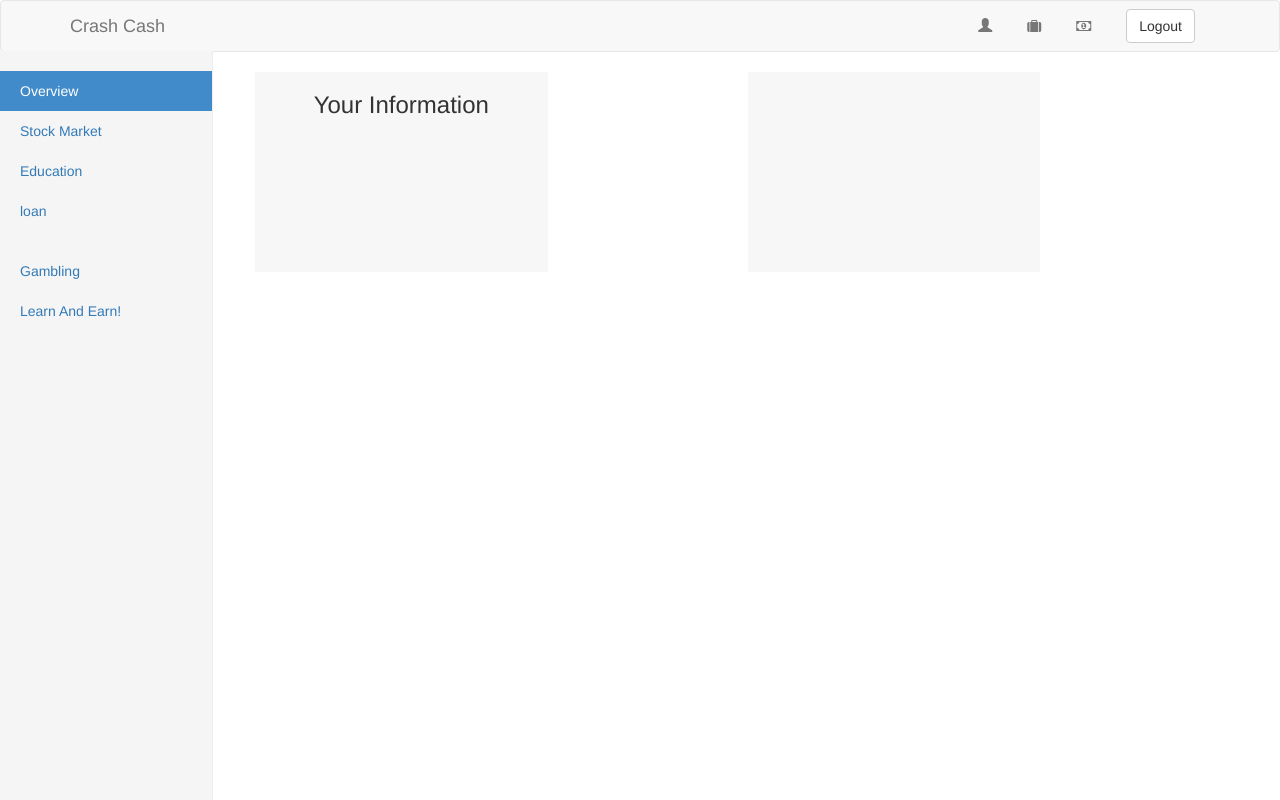
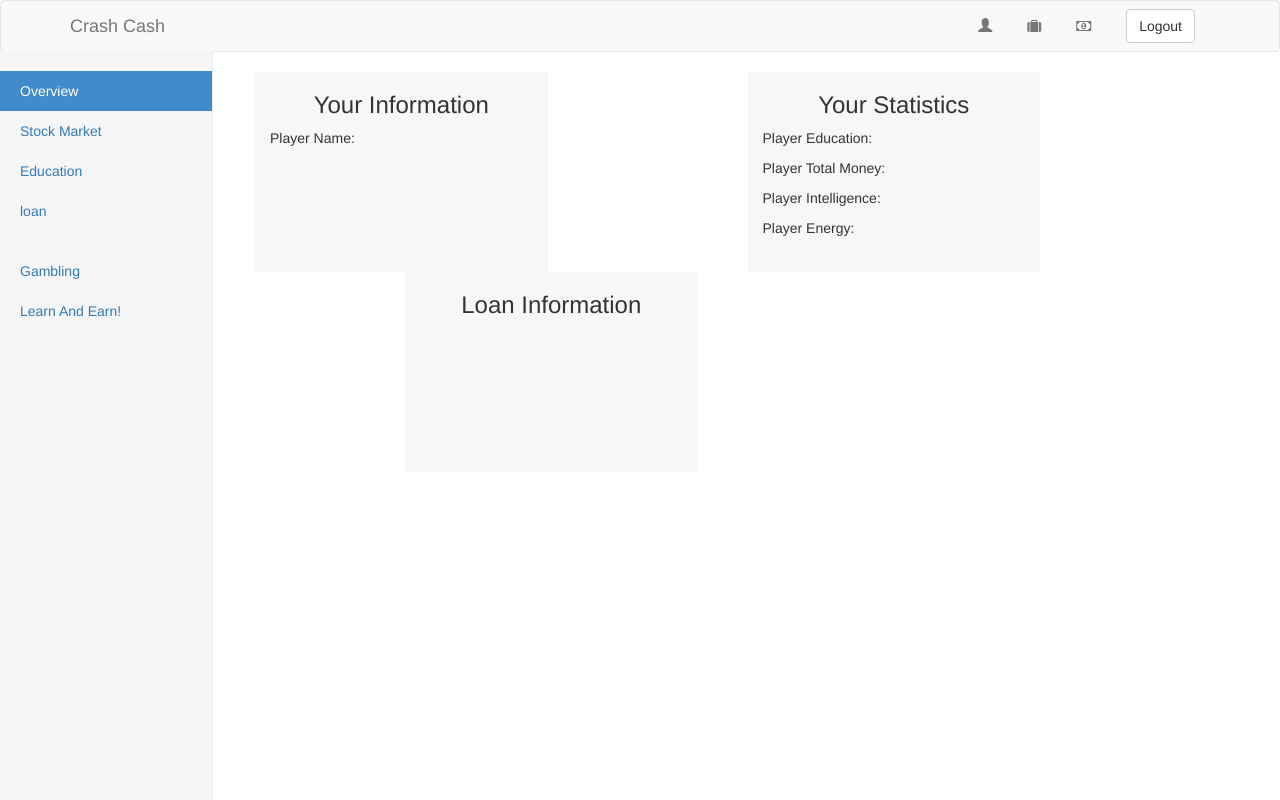
Before and after one commit to srachit/crashcash, a PHP site: page /game.php in a window 1280 px wide. Run offline with PHP 8.4, Linux system fonts and the light colour scheme; the visitor is signed in with stand-in values (Sample User, id 1); tables that the repository leaves empty or names only in its code hold one stand-in row (values such as "Sample post"); some libraries are stand-ins or nearby versions.

Commit message:
Mehul screwed his code again

```diff
--- a/CSS/game.css
+++ b/CSS/game.css
@@ -6,3 +6,12 @@
     background-color: #F7F7F7;
     margin-left: 200px;
 }
+
+.box2{
+    min-height: 200px;
+    max-height: 330px;
+    min-width: 200px;
+    max-height: 330px;
+    background-color: #F7F7F7;
+    margin-left: 350px;
+}
--- a/game.php
+++ b/game.php
@@ -18,7 +18,6 @@
     $playerMoney = $player3['tmoney'];
     $playerIntelligence = $player3['intelligence'];
     $playerEnergy = $player3['tenergy'];
-    $playerProfession = $player3['profession'];
 ?>
 
 <!DOCTYPE html>
@@ -87,12 +86,22 @@
         <div class="row">
             <div class="box col-md-3">
                 <h3 class="text-center">Your Information</h1>
+                <p>Player Name: <?php echo $playerName;?></p>
             </div>
 
-            <div class="box col-md-3"></div>
+            <div class="box col-md-3">
+                <h3 class="text-center">Your Statistics</h3>
+                <p>Player Education: <?php echo $playerEducation; ?></p>
+                <p>Player Total Money: <?php echo $playerMoney; ?></p>
+                <p>Player Intelligence: <?php echo $playerIntelligence; ?></p>
+                <p>Player Energy: <?php echo $playerEnergy; ?></p>
+            </div>
 
-            <div class="col-md"3>
+        </div>
 
+        <div class="row">
+            <div class="box2 col-md-3">
+                <h3 class="text-center">Loan Information</h3>
             </div>
         </div>
     </div>
--- a/loan.php
+++ b/loan.php
@@ -15,8 +15,8 @@
 	$player3 = mysql_fetch_array($player2);
 	$playerName = $player3['name'];
 	$playerIntelligence = $player3['intelligence'];
-	$playerTmoney = $player3['tmoney'];
-    $playerProfession = $player3['profession'];
+	$playerMoney = $player3['tmoney'];
+    $playerEducation = $player3['profession'];
     $playerLoan = $player3['tloan'];
 ?>
 
@@ -79,7 +79,7 @@
       </div><!-- /.container-fluid -->
     </nav><!-- End of Navbar -->
 
-    <div class="section">
+    <div class="container">
 
         <div class="panel panel-default">
           <!-- Default panel contents -->
```
Also changed, not shown: loanScript.php (+5 -14 lines).
